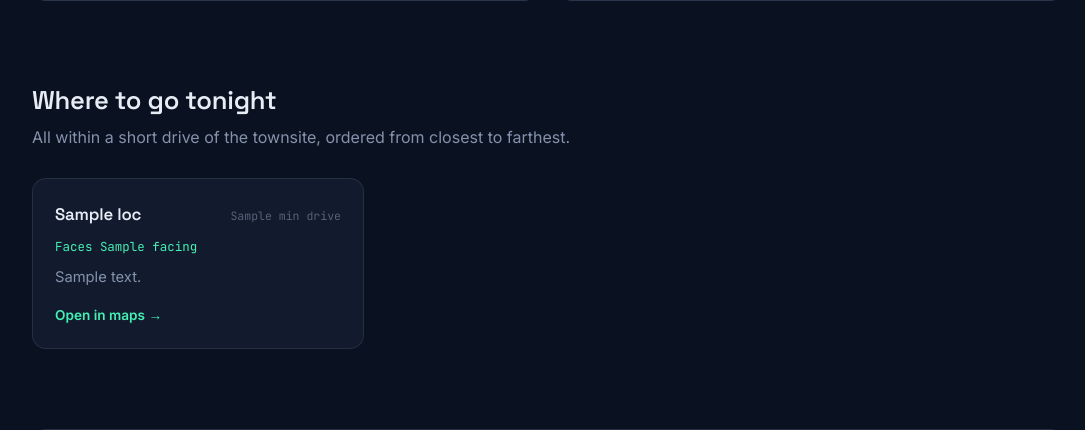
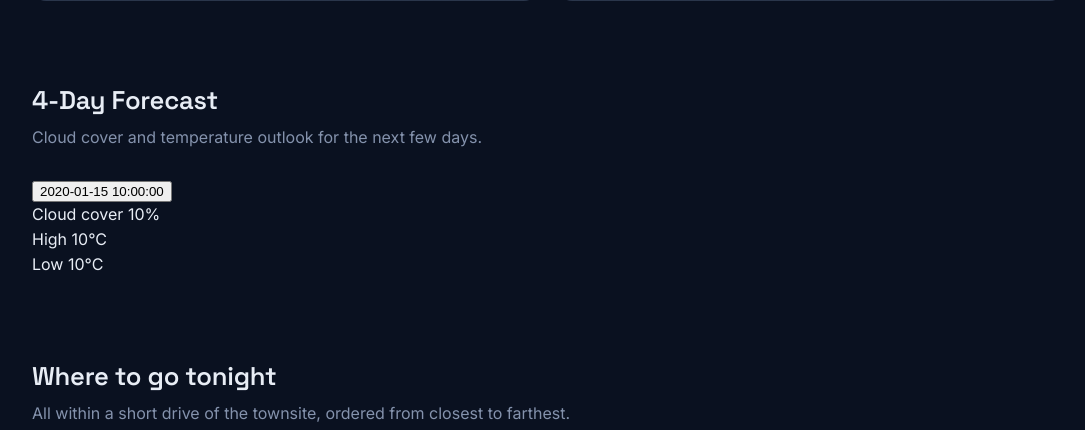
Before and after one commit to aarush-manne123/Banff_Aurora_Tracker, a Flask app: template templates/index.html in a window 1280 px wide. Shown: the part 839-1269 px from the top of the page, without its empty margins (92-1177 px from the left). Run offline with Flask 3, Linux system fonts and the light colour scheme; the template is opened without the code that fills it: most values are stand-ins (such as "Sample title", 1, 10 or a date in 2020).

Commit message:
Implement 4-Day Forecast section in index.html
Added a 4-day weather forecast section with dynamic content.

```diff
--- a/templates/index.html
+++ b/templates/index.html
@@ -67,6 +67,47 @@
 
   </div>
 </section>
+
+{% if daily_forecast %}
+<section id="forecast" class="panel wrap">
+  <h2>4-Day Forecast</h2>
+  <p class="section-sub">Cloud cover and temperature outlook for the next few days.</p>
+
+  <div class="forecast-tabs">
+    {% for day in daily_forecast %}
+    <button class="forecast-tab {% if loop.first %}active{% endif %}" data-day="{{ loop.index0 }}">
+      {{ day.date }}
+    </button>
+    {% endfor %}
+  </div>
+
+  <div class="forecast-content">
+    {% for day in daily_forecast %}
+    <div class="forecast-day {% if loop.first %}active{% endif %}" data-day="{{ loop.index0 }}">
+      <div class="forecast-card">
+        <div class="forecast-cloud">
+          <span class="forecast-label">Cloud cover</span>
+          <span class="forecast-value">{{ "%.0f"|format(day.cloud_cover) }}%</span>
+          <div class="forecast-bar">
+            <div class="forecast-bar-fill" style="width: {{ day.cloud_cover }}%"></div>
+          </div>
+        </div>
+        <div class="forecast-temp">
+          <div class="forecast-temp-item">
+            <span class="forecast-label">High</span>
+            <span class="forecast-value">{{ "%.0f"|format(day.temp_max) }}°C</span>
+          </div>
+          <div class="forecast-temp-item">
+            <span class="forecast-label">Low</span>
+            <span class="forecast-value">{{ "%.0f"|format(day.temp_min) }}°C</span>
+          </div>
+        </div>
+      </div>
+    </div>
+    {% endfor %}
+  </div>
+</section>
+{% endif %}
 
 <section id="locations" class="panel wrap">
   <h2>Where to go tonight</h2>
```
